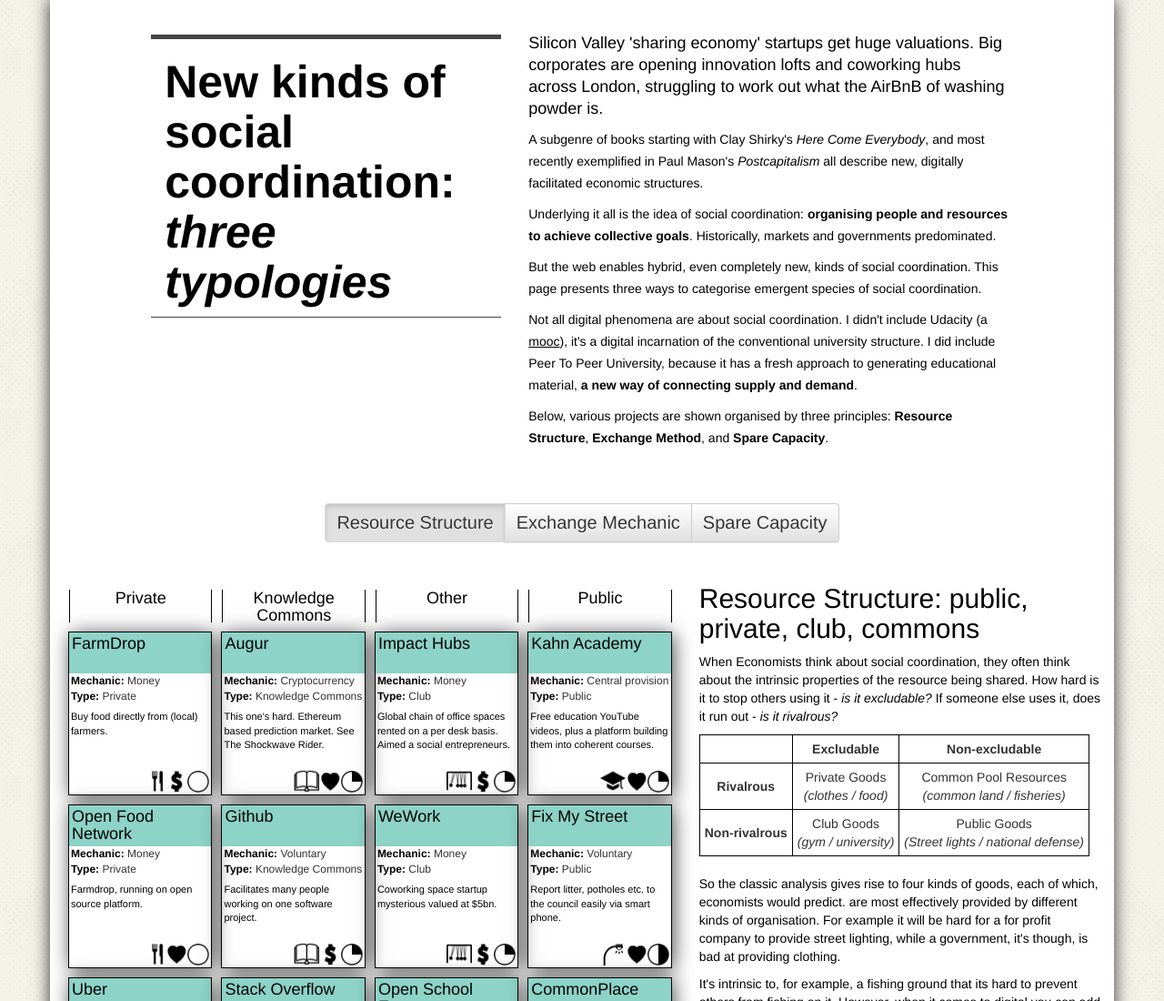
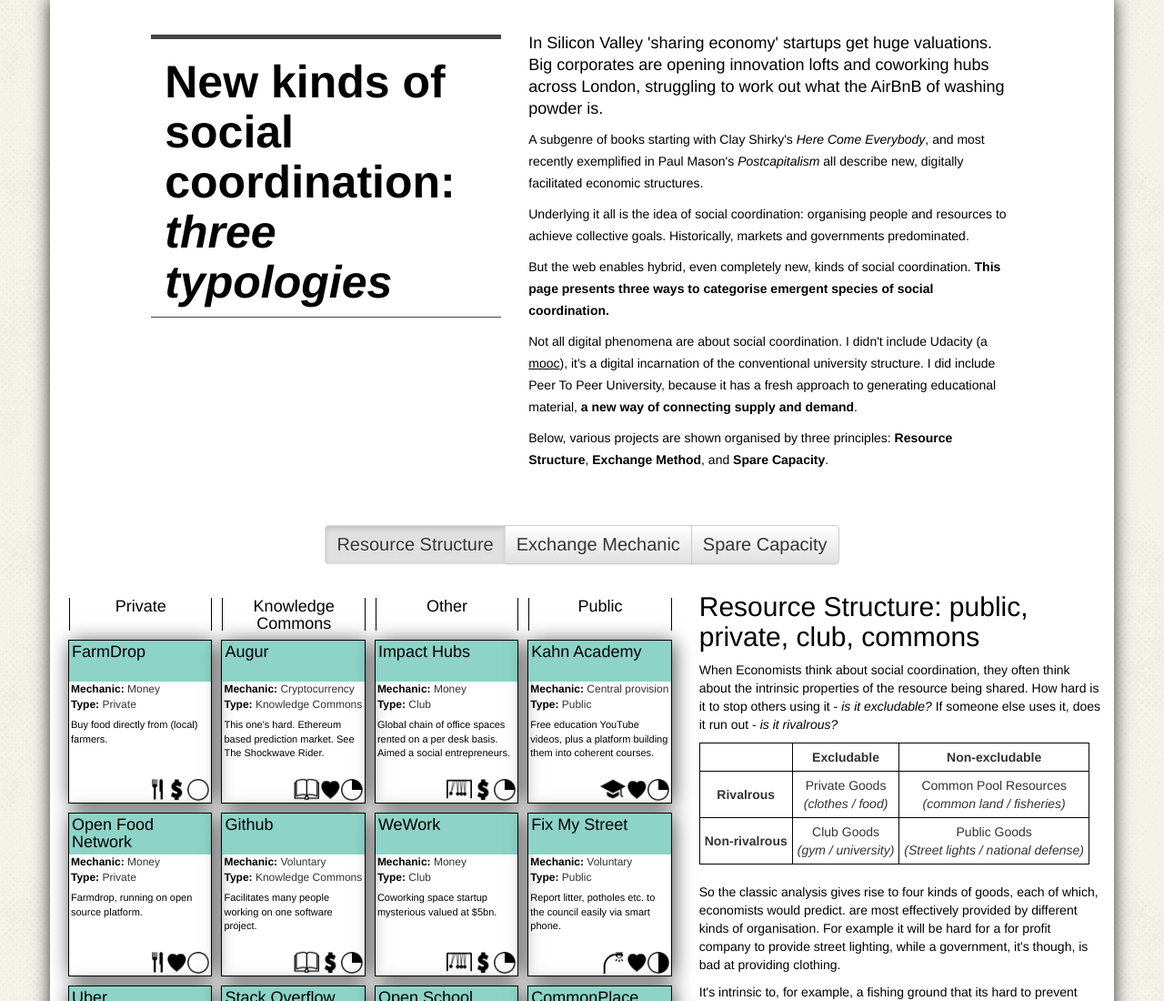
Before and after one commit to jimmytidey/digital_coordination, a plain HTML site: page index.html in a window 1280 px wide. Shown: the top 1100 px of the page at 91% size. Drawn offline with nearby package versions, Linux system fonts and the light colour scheme.

Commit message:
ben's recommendations

```diff
--- a/css/main.css
+++ b/css/main.css
@@ -126,8 +126,8 @@ h1 {
 }
 
 .sort-container {
-    padding-top:0px;
-    padding-bottom:15px;
+    margin-top:-8px;
+    padding-bottom:0px;
     text-align: center;
 }
 
--- a/index.html
+++ b/index.html
@@ -36,13 +36,13 @@
 
                 <div class='col-md-6  intro'>
 
-                    <p class='bigger'>Silicon Valley 'sharing economy' startups get huge valuations. Big corporates are opening innovation lofts and coworking hubs across London, struggling to work out what the AirBnB of washing powder is. </p>
+                    <p class='bigger'>In Silicon Valley 'sharing economy' startups get huge valuations. Big corporates are opening innovation lofts and coworking hubs across London, struggling to work out what the AirBnB of washing powder is. </p>
 
                     <p>A subgenre of books starting with Clay Shirky's <em>Here Come Everybody</em>, and most recently exemplified in Paul Mason's <em>Postcapitalism</em> all describe new, digitally facilitated economic structures.</p>
 
-                    <p>Underlying it all is the idea of social coordination: <strong>organising people and resources to achieve collective goals</strong>. Historically, markets and governments predominated.</p>
+                    <p>Underlying it all is the idea of social coordination: organising people and resources to achieve collective goals. Historically, markets and governments predominated.</p>
 
-                    <p>But the web enables hybrid, even completely new, kinds of social coordination. This page presents three ways to categorise emergent species of social coordination.</p>
+                    <p>But the web enables hybrid, even completely new, kinds of social coordination. <strong>This page presents three ways to categorise emergent species of social coordination.</strong></p>
 
                     <p>Not all digital phenomena are about social coordination. I didn't include Udacity (a <a class='underline' href='https://en.wikipedia.org/wiki/Massive_open_online_course'>mooc</a>), it's a digital incarnation of the conventional university structure. I did include Peer To Peer University, because it has a fresh approach to generating educational material, <strong>a new way of connecting supply and demand</strong>.</p>
 
```
